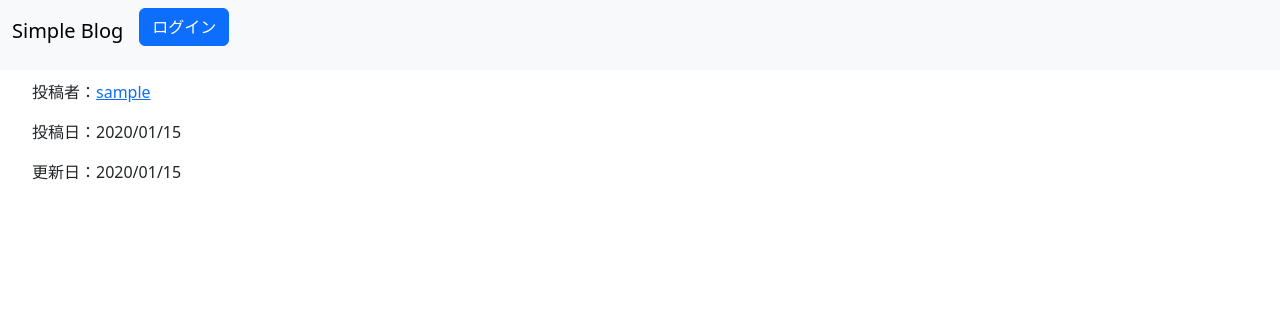
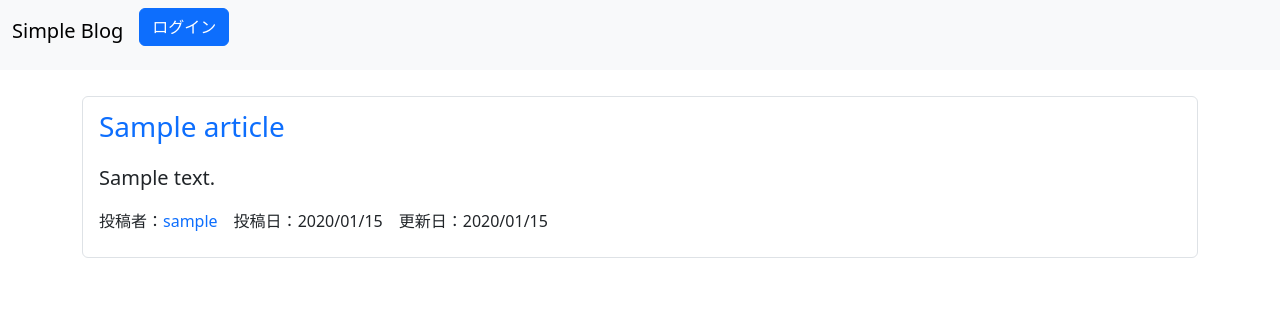
Before and after one commit to ryohei-funamoto/django_simple_blog, a Django app: page / in a window 1280 px wide. Shown: the top 330 px of the page. Run offline with Django 5.2, Linux system fonts and the light colour scheme; tables that the repository leaves empty hold one stand-in row (values such as "Sample post").

Commit message:
feat: トップページに Bootstrap を適用
feat: トップページに Bootstrap を適用

```diff
--- a/simple_blog/templates/components/base.html
+++ b/simple_blog/templates/components/base.html
@@ -41,7 +41,9 @@
             </div>
         </nav>
     </header>
-    {% block content %}{% endblock %}
+    <div class="container mt-5 pt-5">
+        {% block content %}{% endblock %}
+    </div>
 
     <script src="https://cdn.jsdelivr.net/npm/bootstrap@5.3.8/dist/js/bootstrap.bundle.min.js" integrity="sha384-FKyoEForCGlyvwx9Hj09JcYn3nv7wiPVlz7YYwJrWVcXK/BmnVDxM+D2scQbITxI" crossorigin="anonymous"></script>
 </body>
--- a/simple_blog/templates/simple_blog/index.html
+++ b/simple_blog/templates/simple_blog/index.html
@@ -1,28 +1,30 @@
 {% extends 'components/base.html' %}
 {% block content %}
-    <ul class="articles">
+    <ul class="articles list-group">
         {% for article in page_obj %}
-            <li class="article">
-                <p><a href="{% url 'simple_blog:show' id=article.id %}">{{ article.title }}</a></p>
-                <p>{{ article.content|truncatechars:50 }}</p>
-                <p>投稿者：<a href="{% url 'simple_blog:author' id=article.user.id %}">{{ article.user }}</a></p>
-                <p>投稿日：<time datetime="{{ article.created_at|date:'Y-m-d' }}">{{ article.created_at|date:'Y/m/d' }}</time></p>
-                <p>更新日：<time datetime="{{ article.updated_at|date:'Y-m-d' }}">{{ article.updated_at|date:'Y/m/d' }}</time></p>
+            <li class="article list-group-item">
+                <p class="fs-3"><a href="{% url 'simple_blog:show' id=article.id %}" class="text-decoration-none">{{ article.title }}</a></p>
+                <p class="fs-5">{{ article.content|truncatechars:50 }}</p>
+                <div class="d-flex flex-column flex-sm-row">
+                    <p class="fs-6 me-3 mb-3">投稿者：<a href="{% url 'simple_blog:author' id=article.user.id %}" class="text-decoration-none">{{ article.user }}</a></p>
+                    <p class="fs-6 me-3 mb-3">投稿日：<time datetime="{{ article.created_at|date:'Y-m-d' }}">{{ article.created_at|date:'Y/m/d' }}</time></p>
+                    <p class="fs-6">更新日：<time datetime="{{ article.updated_at|date:'Y-m-d' }}">{{ article.updated_at|date:'Y/m/d' }}</time></p>
+                </div>
             </li>
         {% empty %}
-            <li>投稿された記事はありません。</li>
+            <li class="list-group-item">投稿された記事はありません。</li>
         {% endfor %}
     </ul>
 
     {% if page_obj.paginator.num_pages > 1 %}
-        <ul class="pagination">
+        <ul class="pagination mt-3 justify-content-center">
             {% if page_obj.has_previous %}
                 <li class="page-item"><a href="?page={{ page_obj.previous_page_number }}" class="page-link">前のページへ</a></li>
             {% endif %}
             {% for page_num in page_obj.paginator.page_range %}
                 <li class="page-item">
                     {% if page_num == page_obj.number  %}
-                        <span class="page-link">{{ page_num }}</span>
+                        <span class="page-link active">{{ page_num }}</span>
                     {% else %}
                         <a href="?page={{ page_num }}" class="page-link">{{ page_num }}</a>
                     {% endif %}
```
